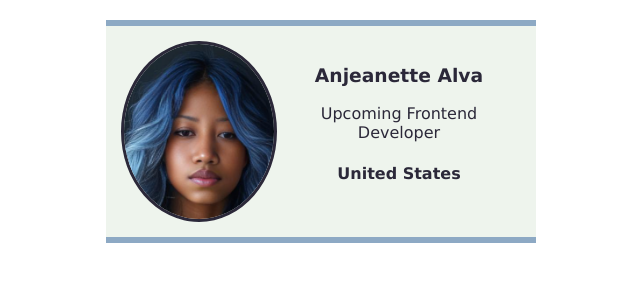
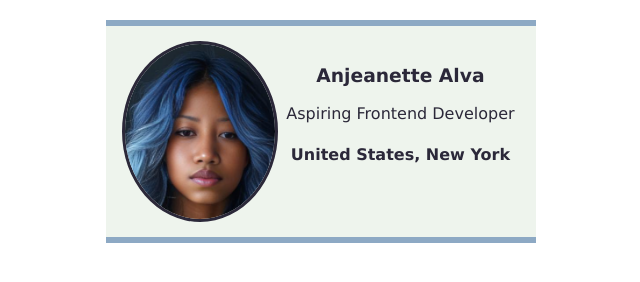
Before and after one commit to angelalita77/business-card, a website built with Vite: page index.html in a window 1280 px wide. Shown: the whole page, without its empty margins (319-959 px from the left). Built offline with nearby package versions, Linux system fonts and the light colour scheme.

Commit message:
Update index.html

```diff
--- a/index.html
+++ b/index.html
@@ -7,8 +7,8 @@
             <img class="avatar" src="myimages/bluehairme.png">
             <div class="card-content" >
                 <h3>Anjeanette Alva</h3>
-                <p>Upcoming Frontend Developer</p>
-                <h4>United States</h4>
+                <p>Aspiring Frontend Developer</p>
+                <h4>United States, New York</h4>
             </div>
         </div>
     </body>
```
